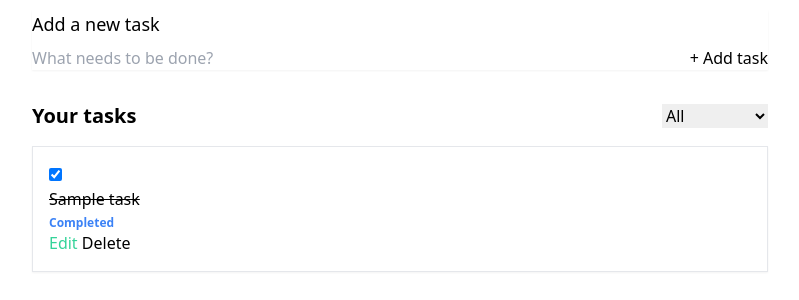
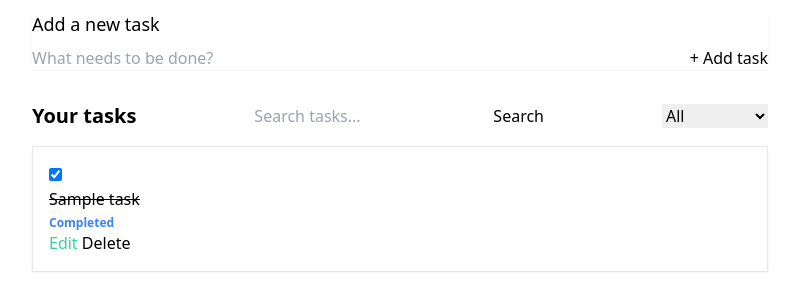
Before and after one commit to kv-young/django-todo, a Django app: page / in a window 1280 px wide. Shown: the part 286-586 px from the top of the page, without its empty margins (240-1039 px from the left). Run offline with Django 5.2, Linux system fonts and the light colour scheme; tables that the repository leaves empty hold one stand-in row (values such as "Sample post"); some libraries are stand-ins or nearby versions.

Commit message:
feat: add task search, filtering, detail page, and pagination

```diff
--- a/templates/components/filter.html
+++ b/templates/components/filter.html
@@ -1,5 +1,7 @@
 <section class="flex items-center justify-between mb-4">
   <h2 class="text-xl font-semibold">Your tasks</h2>
+
+  {% include "components/search.html" %}
 
   <form method="get">
     <select
--- /dev/null
+++ b/templates/components/search.html
@@ -0,0 +1,12 @@
+<form method="get" class="flex gap-2">
+  <input
+    type="search"
+    name="q"
+    value=""
+    placeholder="Search tasks..."
+    class="input input-bordered input-sm w-full"
+  />
+  <button type="submit" class="btn btn-primary btn-sm">
+    Search
+  </button>
+</form>
--- a/templates/todolist/tasks.html
+++ b/templates/todolist/tasks.html
@@ -1,9 +1,18 @@
-{% extends "base.html" %} {% block title %}My Tasks | TodoList{% endblock %}
+
+{% extends "base.html" %}
+
+{% block title %}My Tasks | TodoList{% endblock %}
+
 {% block content %}
 <div class="max-w-3xl mx-auto px-4 py-10 sm:py-16">
+
     <header class="mb-8">
-    <p class="text-sm font-medium text-primary mb-2">YOUR PERSONAL WORKSPACE</p>
+        <p class="text-sm font-medium text-primary mb-2">
+            YOUR PERSONAL WORKSPACE
+        </p>
+
         <h1 class="text-4xl font-bold tracking-tight">My Tasks</h1>
+
         <p class="text-base-content/60 mt-2">
             Organize your day, one task at a time.
         </p>
@@ -15,6 +24,7 @@
 
             <form method="post" class="flex flex-col sm:flex-row gap-3">
                 {% csrf_token %}
+
                 <input
                     type="text"
                     name="title"
@@ -23,6 +33,7 @@
                     aria-label="Task title"
                     required
                 />
+
                 <button type="submit" class="btn btn-primary sm:shrink-0">
                     <span>+</span>
                     Add task
@@ -31,22 +42,16 @@
         </div>
     </section>
 
-
-
     {% include "components/filter.html" %}
 
-
-    {% comment %} <div class="flex items-center justify-between mb-4">
-      <h2 class="text-xl font-semibold">Your tasks</h2>
-      <span class="badge badge-ghost">{{ tasks|length }} tasks</span>
-    </div> {% endcomment %}
-
-    <div class="flex flex-col gap-3">
+    <div class="flex flex-col gap-3 mb-4">
         {% for task in tasks %}
             <div class="card bg-base-100 border border-base-300 shadow-sm">
                 <div class="card-body p-4 flex-row items-center gap-4">
+
                     <form method="post" action="{% url 'toggle' task.id %}">
                         {% csrf_token %}
+
                         <input
                             type="checkbox"
                             class="checkbox checkbox-success"
@@ -57,16 +62,21 @@
                     </form>
 
                     <div class="flex-1 min-w-0">
-            <p
-              class="font-medium wrap-break-words {% if task.completed %}line-through text-base-content/50{% endif %}"
+                        <p class="font-medium {% if task.completed %}line-through text-base-content/50{% endif %}">
+                            <a
+                                href="{% url 'detail' task.id %}"
+                                class="hover:text-primary wrap-break-words"
                             >
                                 {{ task.title }}
+                            </a>
                         </p>
-            <p
-              class="text-xs{% if task.completed %} text-blue-500 font-bold {% else %} text-base-content/50 {% endif %} mt-1"
-            >
-              {% if task.completed %} Completed {% else %} Created {{
-              task.created_at|date:"d M Y, H:i" }} {% endif %}
+
+                        <p class="text-xs mt-1 {% if task.completed %}text-blue-500 font-bold{% else %}text-base-content/50{% endif %}">
+                            {% if task.completed %}
+                                Completed
+                            {% else %}
+                                Created {{ task.created_at|date:"d M Y, H:i" }}
+                            {% endif %}
                         </p>
                     </div>
 
@@ -76,26 +86,58 @@
                     >
                         Edit
                     </a>
+
                     <a
                         href="{% url 'delete' task.id %}"
                         class="btn btn-ghost btn-sm text-error"
                     >
                         Delete
                     </a>
+
                 </div>
             </div>
+
         {% empty %}
-      <div
-        class="text-center py-12 px-4 border border-dashed border-base-300 rounded-box"
-      >
+            <div class="text-center py-12 px-4 border border-dashed border-base-300 rounded-box">
                 <div class="text-4xl mb-3">📝</div>
+
                 <h3 class="text-lg font-semibold">No tasks yet</h3>
+
                 <p class="text-base-content/60 mt-1">
                     Add your first task and get things moving!
                 </p>
             </div>
         {% endfor %}
     </div>
-  </section>
+
+    {% if page_obj.paginator.num_pages > 1 %}
+        <nav
+            class="flex justify-center items-center gap-2 mt-6"
+            aria-label="Pagination"
+        >
+            {% if page_obj.has_previous %}
+                <a
+                    class="btn btn-sm"
+                    href="?page={{ page_obj.previous_page_number }}&status={{ status|urlencode }}&q={{ search_query|urlencode }}"
+                >
+                    Previous
+                </a>
+            {% endif %}
+
+            <span class="text-sm text-base-content/70">
+                Page {{ page_obj.number }} of {{ page_obj.paginator.num_pages }}
+            </span>
+
+            {% if page_obj.has_next %}
+                <a
+                    class="btn btn-sm"
+                    href="?page={{ page_obj.next_page_number }}&status={{ status|urlencode }}&q={{ search_query|urlencode }}"
+                >
+                    Next
+                </a>
+            {% endif %}
+        </nav>
+    {% endif %}
+
 </div>
 {% endblock content %}
--- a/todolist/urls.py
+++ b/todolist/urls.py
@@ -10,4 +10,5 @@ urlpatterns = [
     ),
     path("tasks/<int:task_id>/update/", views.update, name="update"),
     path("tasks/<int:task_id>/delete/", views.delete, name="delete"),
+    path("tasks/<int:task_id>/", views.detail, name="detail")
 ]
--- a/todolist/views.py
+++ b/todolist/views.py
@@ -1,21 +1,51 @@
 from django.shortcuts import render, redirect, get_object_or_404
+from todolist.models import Task
+from django.core.paginator import Paginator
+
+
+from django.shortcuts import render, redirect, get_object_or_404
+from django.core.paginator import Paginator
 from todolist.models import Task
 
 
 def home(request):
     if request.method == "POST":
         title = request.POST.get("title", "").strip()
+
         if title:
             Task.objects.create(title=title)
-            return redirect("home")
+
+        return redirect("home")
+
+    # Search
+    search_query = request.GET.get("q", "").strip()
+
+    # Status filter
     status = request.GET.get("status", "all")
+
     tasks = Task.objects.all().order_by("-created_at")
+
+    if search_query:
+        tasks = tasks.filter(title__icontains=search_query)
+
     if status == "completed":
         tasks = tasks.filter(completed=True)
-    if status == "pending":
+    elif status == "pending":
         tasks = tasks.filter(completed=False)
+
+    # Pagination
+    paginator = Paginator(tasks, 5)
+    page_obj = paginator.get_page(request.GET.get("page"))
+
     return render(
-        request, "todolist/tasks.html", {"tasks": tasks, "status": status}
+        request,
+        "todolist/tasks.html",
+        {
+            "tasks": page_obj,
+            "page_obj": page_obj,
+            "status": status,
+            "search_query": search_query,
+        },
     )
 
 
@@ -50,3 +80,9 @@ def delete(request, task_id):
         return redirect("home")
 
     return render(request, "todolist/delete_confirmation.html", {"task": task})
+
+
+def detail(request, task_id):
+    task = get_object_or_404(Task, id=task_id)
+
+    return render(request, "todolist/task_detail.html", {"task": task})
```
Also changed, not shown: templates/todolist/task_detail.html (added, +52 -0 lines). Lines whose indentation alone changed are shown as unchanged.
